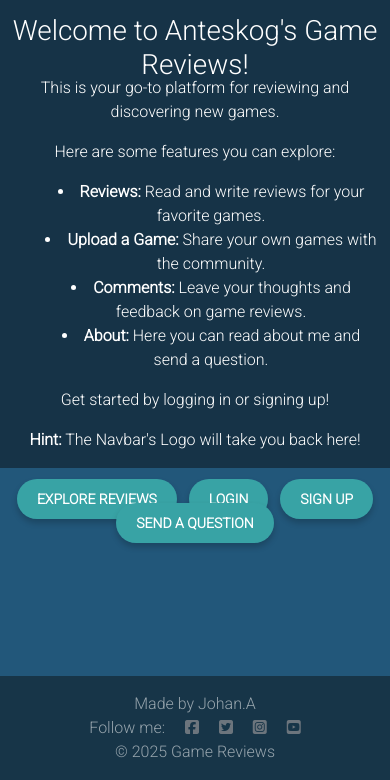
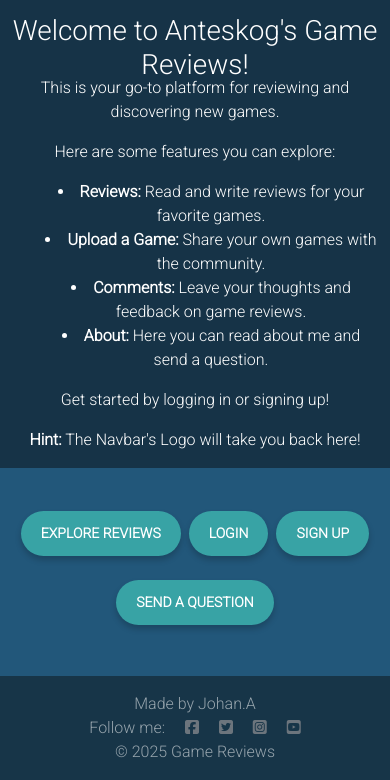
Before and after one commit to Johan-4P/anteskogs_game_reviews, a Django app: page / in a window 390 px wide. Shown: the part 384-1164 px from the top of the page. Run offline with Django 5.2, Linux system fonts and the light colour scheme; some libraries are stand-ins or nearby versions.

Commit message:
Add flexbox layout to home buttons for improved alignment and responsiveness

```diff
--- a/reviews/templates/reviews/home.html
+++ b/reviews/templates/reviews/home.html
@@ -29,7 +29,7 @@
     </div>
 
     <!-- Buttons to navigate to Reviews, Login, and Sign Up -->
-    <div class="mt-4 text-center">
+    <div class="home-btn mt-4 text-center">
         <a href="{% url 'reviews' %}" class="btn-modern me-2">Explore Reviews</a>
         {% if user.is_authenticated %}
             <a href="{% url 'upload_game' %}" class="btn-modern">Upload a Game</a>
--- a/static/css/style.css
+++ b/static/css/style.css
@@ -458,6 +458,12 @@ label[for*="id_"]:required::after {
     .home-page {
         height: 80vh;
     }
+    .home-btn {
+      display: flex;
+      flex-direction: row;
+      flex-wrap: wrap;
+      justify-content: center;
+    }
     .masthead {
         height: 15vh;
     }
```
Also changed, not shown: 1 other file.
